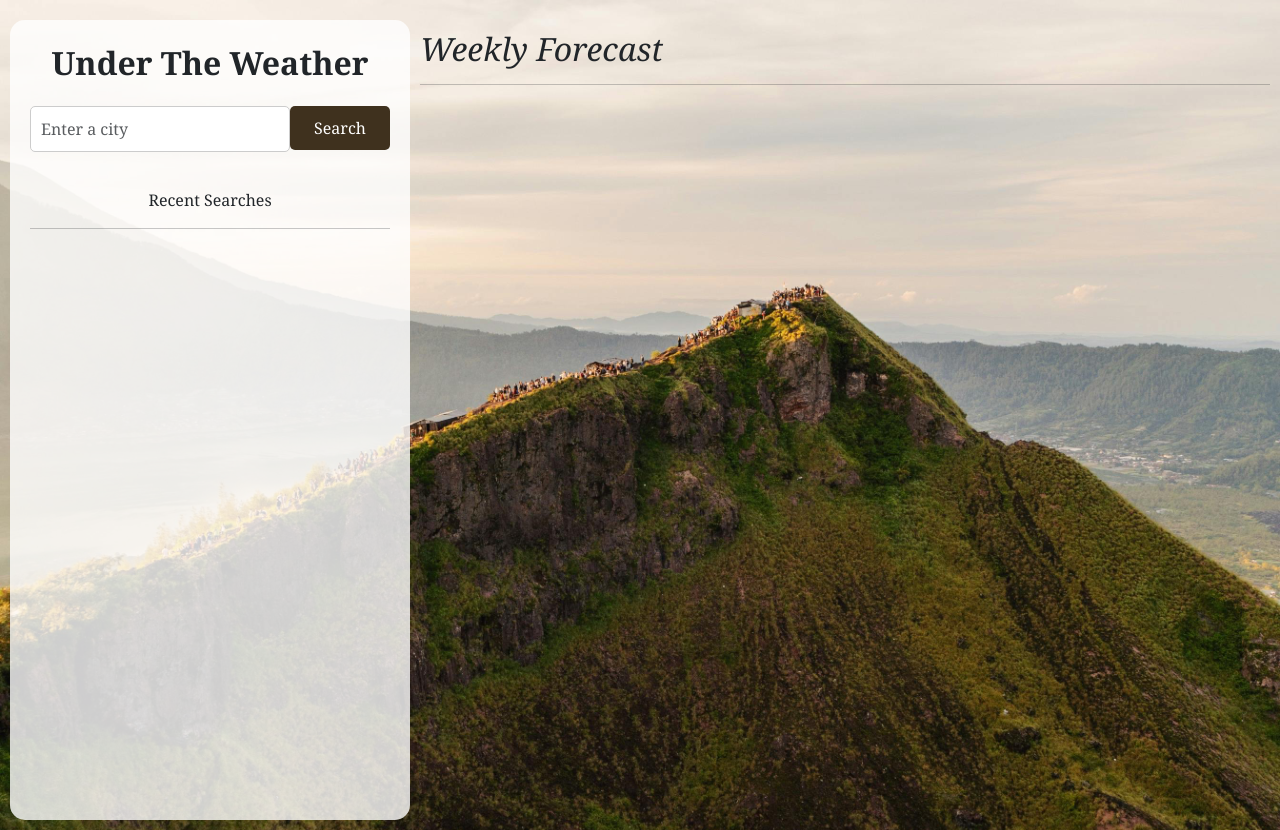
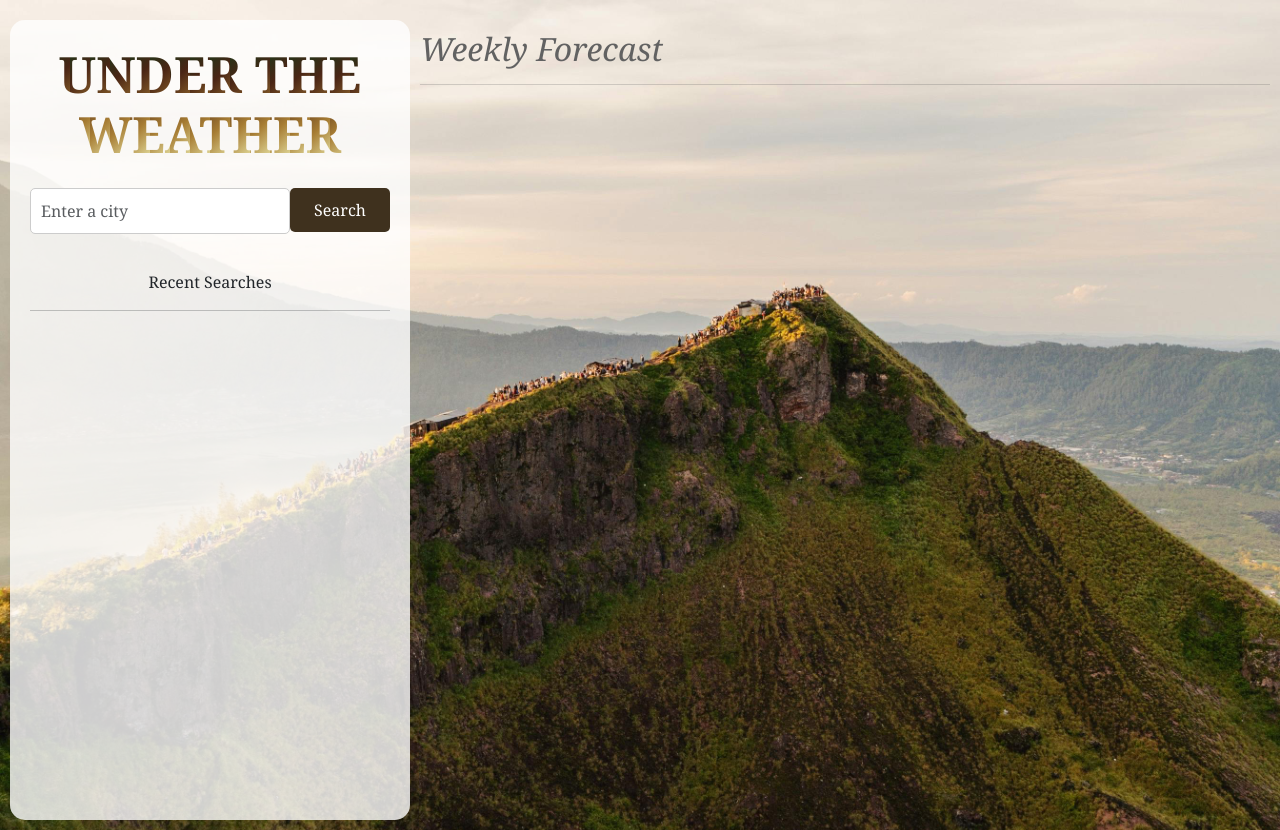
Before and after one commit to Saydeezr/under-the-weather, a plain HTML site: page index.html in a window 1280 px wide. Drawn offline with nearby package versions, Linux system fonts and the light colour scheme.

Commit message:
styled title

```diff
--- a/assets/style.css
+++ b/assets/style.css
@@ -5,6 +5,28 @@ body {
     background-position: center;
     height: 100vh;
 }
+
+.title{
+    text-transform: uppercase;
+  background-image: linear-gradient(
+    -225deg,
+    #163819 0%,
+    #4a2515 29%,
+    #a77d34 67%,
+    #eceaad 100%
+  );
+  background-size: auto auto;
+  background-size: 20px;
+  color: #fff;
+  background-clip: text;
+  text-fill-color: transparent;
+  -webkit-background-clip: text;
+  -webkit-text-fill-color: transparent;
+  animation: textclip 2s linear infinite;
+  display: inline-block;
+      font-size: 50px;
+}
+
 
 .container{
     max-width: 400px;
@@ -49,10 +71,16 @@ button {
     padding-top: 5px;
 }
 
+.recentcities {
+    text-decoration: none;
+    color: rgb(255, 255, 255);
+}
+
 .header {
     margin: 10px;
     padding: 20px;
     font-style: italic;
+    color: #626262;
 }
 
 .weather-info {
--- a/index.html
+++ b/index.html
@@ -10,7 +10,7 @@
 
 <body>
   <div class="container">
-    <h1 class="fw-bold h2 my-1"> Under The Weather</h1>
+    <h1 class="fw-bold h2 my-1 title"> Under The Weather</h1>
     <div class="inputGroup mb-3">
       <input type="text" class="form-control" id="cityInput" placeholder="Enter a city">
       <button type="submit" id="searchBtn">Search</button>
--- a/js/script.js
+++ b/js/script.js
@@ -19,7 +19,7 @@ function getCurrentWeather () {
     fetch(weatherApiUrl)
        .then(response => response.json())
        .then(data => {
-        displayCurrentWeather.innerHTML = '';
+        // displayCurrentWeather.innerHTML = '';
          displayCurrentWeather(data);
        }) //show eror if data not received correctly
        .catch(error => {
@@ -39,12 +39,12 @@ function storeRecents(){
     const city = document.getElementById('recents')
     recentSearch.push(storedItem)
 
-    let addCity = document.createElement('li')
-    // addCity.textContent = storedItem;
-
+//create button and attach link when clicked
+    let addCity = document.createElement('button')
     const weatherLink = document.createElement('a')
     weatherLink.href = ``
     weatherLink.textContent = storedItem
+    weatherLink.classList.add(`recentcities`)
 
     addCity.appendChild(weatherLink);
     city.appendChild(addCity);
```
Also changed, not shown: assets/images/logo.png (added).
